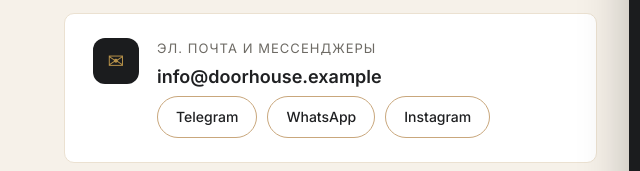
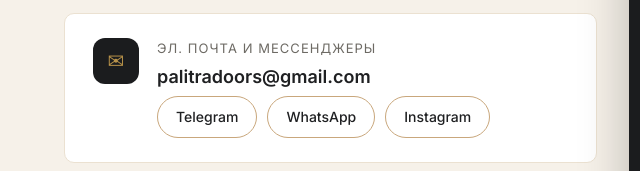
Before and after one commit to od1nazoda777/door, a plain HTML site: page contacts.html in a window 1280 px wide. Shown: the part 869-1040 px from the top of the page, 0-640 px from the left. Drawn offline with nearby package versions, Linux system fonts and the light colour scheme.

Commit message:
third1 commit

```diff
--- a/contacts.html
+++ b/contacts.html
@@ -103,7 +103,7 @@
             <div class="contact-card__icon" aria-hidden="true">✉</div>
             <div>
               <div class="contact-card__title">Эл. почта и мессенджеры</div>
-              <div class="contact-card__value"><a href="mailto:info@doorhouse.example">info@doorhouse.example</a></div>
+              <div class="contact-card__value"><a href="mailto:info@doorhouse.example">palitradoors@gmail.com</a></div>
               <div class="socials">
                 <a href="https://t.me/IsmoljonN"
                   target="_blank"
```
